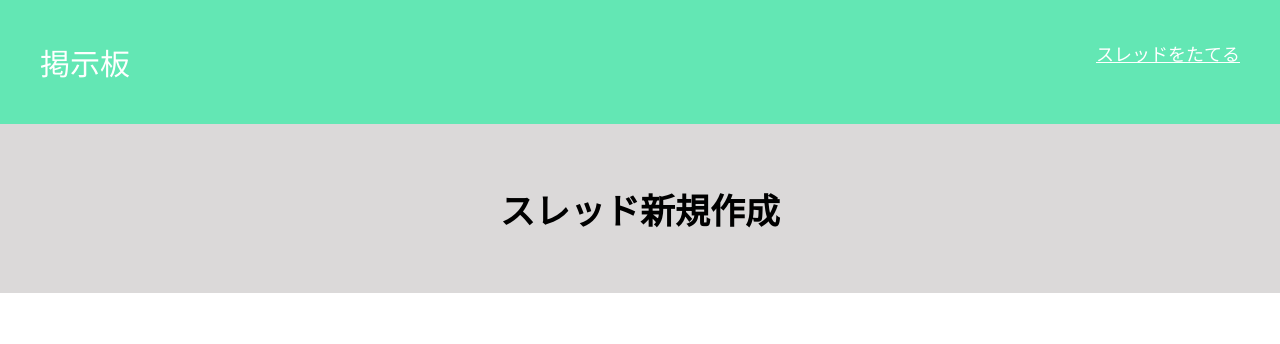
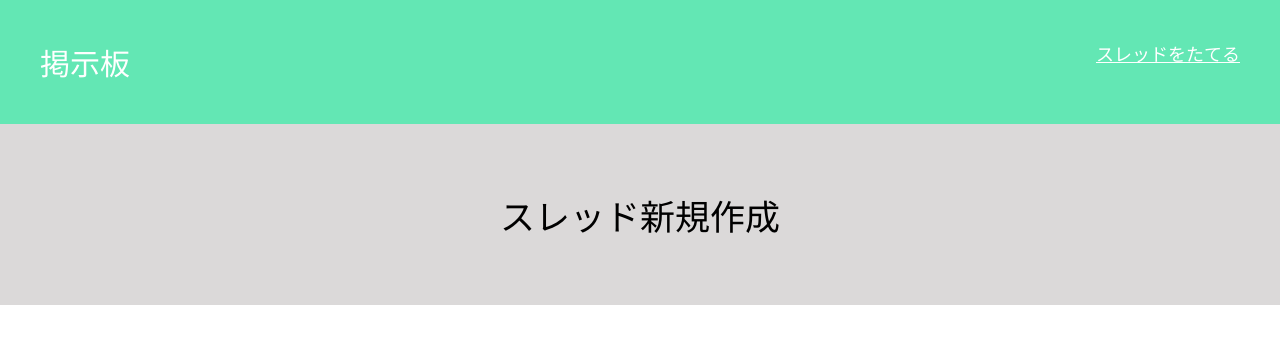
Before and after one commit to Shogo-Kai/React-kiso1, a React (Create React App) app in the folder my-app/: page /createThread in a window 1280 px wide. Shown: the top 344 px of the page. Built offline with nearby package versions, Linux system fonts and the light colour scheme.

Commit message:
画面構成の変更

```diff
--- a/my-app/src/createThread.css
+++ b/my-app/src/createThread.css
@@ -1,7 +1,37 @@
 @charset "utf-8";
+
+header {
+    background-color: rgb(99, 231, 180);
+}
 
 .left_a_right {
     display: flex;
     justify-content: space-between;
     padding: 40px;
 }
+
+header, header a {
+    color: white;
+}
+
+.left {
+    font-size: 30px;
+}
+
+.right {
+    font-size: 18px;
+}
+
+main {
+    background-color: rgb(219, 217, 217);
+}
+
+.center {
+    display: flex;
+    justify-content: center;
+}
+
+.head {
+    font-size: 35px;
+    padding: 30px;
+}
--- a/my-app/src/createThread.js
+++ b/my-app/src/createThread.js
@@ -8,12 +8,12 @@ function CreateThread() {
     <header>
       <div className='left_a_right'>
         <div className='left'>掲示板</div>
-        <div className='right'><Link to="/">スレッドをたてる</Link></div>
+        <div className='right'><Link to="/createThread">スレッドをたてる</Link></div>
       </div>
     </header>
     <main>
       <div className="center">
-        <h2 className="head">スレッド新規作成</h2>
+        <p className="head">スレッド新規作成</p>
       </div>
     </main>
     </>
```
